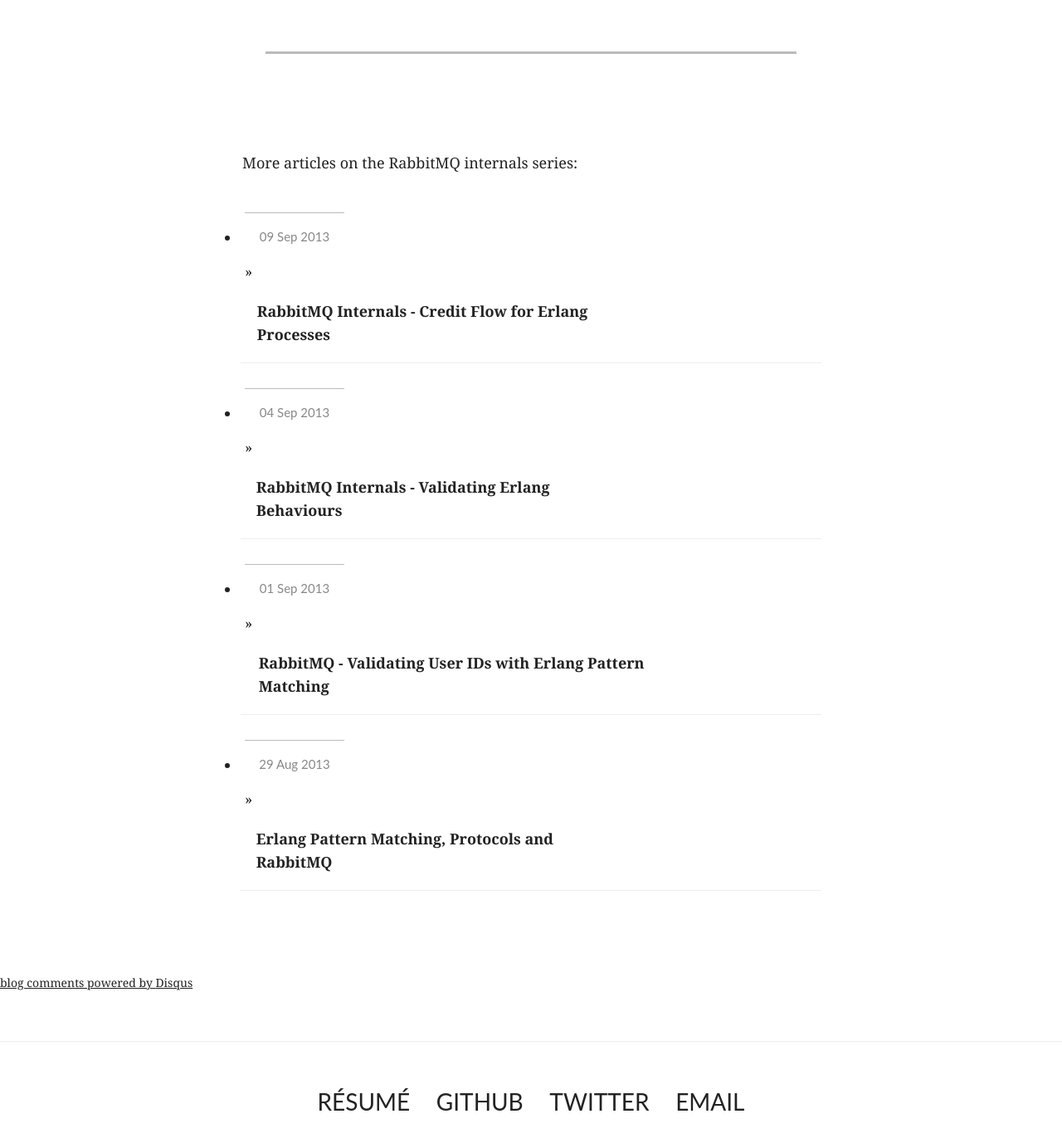
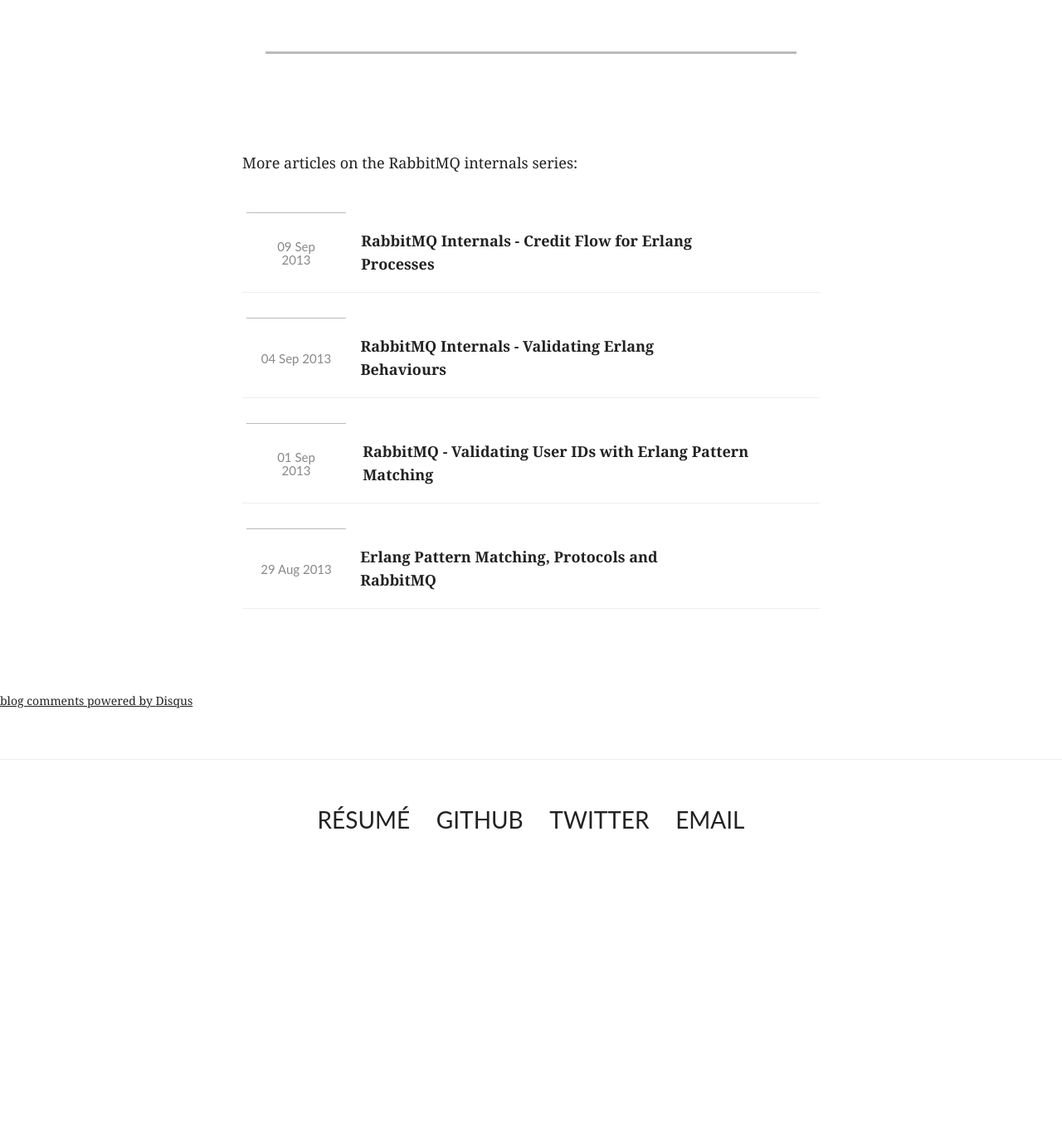
Before and after one commit to videlalvaro/videlalvaro.github.io, a Jekyll site: the page built from _posts/2013-09-02-rabbitmq-sanitzing-user-input-in-erlang.md, in a window 1280 px wide and 1400 px high, scrolled down 3237 px. Shown: the top 1378 px of the window at 83% size. Built offline with Jekyll 4.4.1, drawn with Linux system fonts in a browser that asks for light colours; comment, search, counter and statistics services are not loaded; after the commit the page ends 4297 px from its top, so only the background shows below that.

Commit message:
more cosmetics

```diff
--- a/_includes/rabbitmq_internals.html
+++ b/_includes/rabbitmq_internals.html
@@ -2,10 +2,10 @@
 <hr>
 <br >
 <p>More articles on the RabbitMQ internals series:</p>
-<ul class="posts">
+<ul class="homelist posts">
     {% for related in site.categories["rabbitmq-internals"] %}
       {% if page.id != related.id %}
-          <li><span>{{ related.date | date_to_string }}</span> &raquo; <a href="{{related.url}}">{{related.title}}</a></li>
+          <li><span>{{ related.date | date_to_string }}</span> <a href="{{related.url}}">{{related.title}}</a></li>
       {% endif %}
     {% endfor %}
 </ul>
--- a/_includes/yellow_book.html
+++ b/_includes/yellow_book.html
@@ -2,10 +2,10 @@
 <hr>
 <br >
 <p>More articles on the <em>Yellow Book</em> series:</p>
-<ul class="posts">
+<ul class="homelist posts">
     {% for related in site.categories["yellow-book"] %}
       {% if page.id != related.id %}
-          <li><span>{{ related.date | date_to_string }}</span> &raquo; <a href="{{related.url}}">{{related.title}}</a></li>
+          <li><span>{{ related.date | date_to_string }}</span> <a href="{{related.url}}">{{related.title}}</a></li>
       {% endif %}
     {% endfor %}
 </ul>
```
